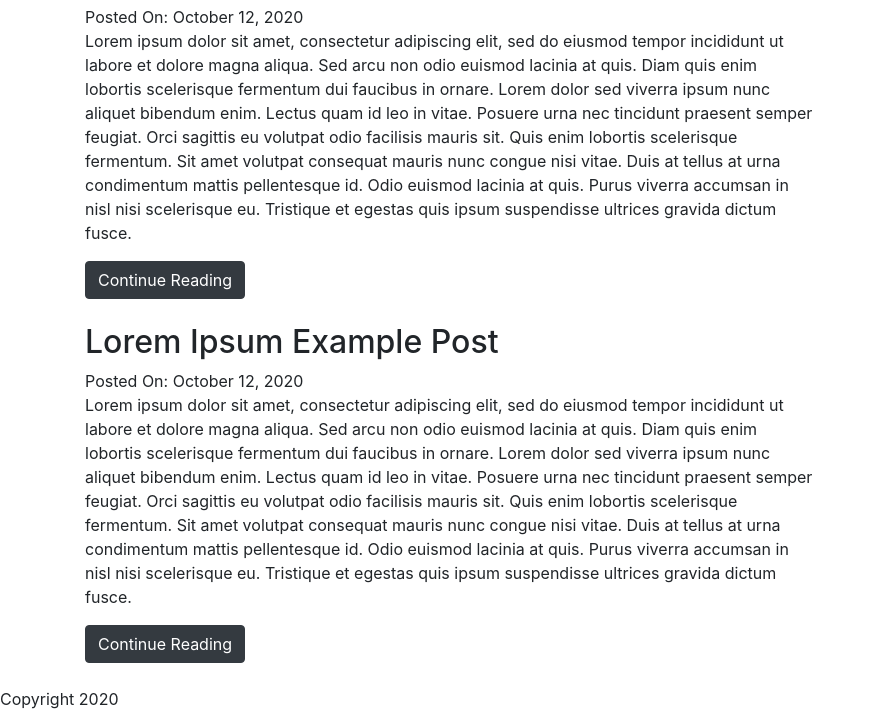
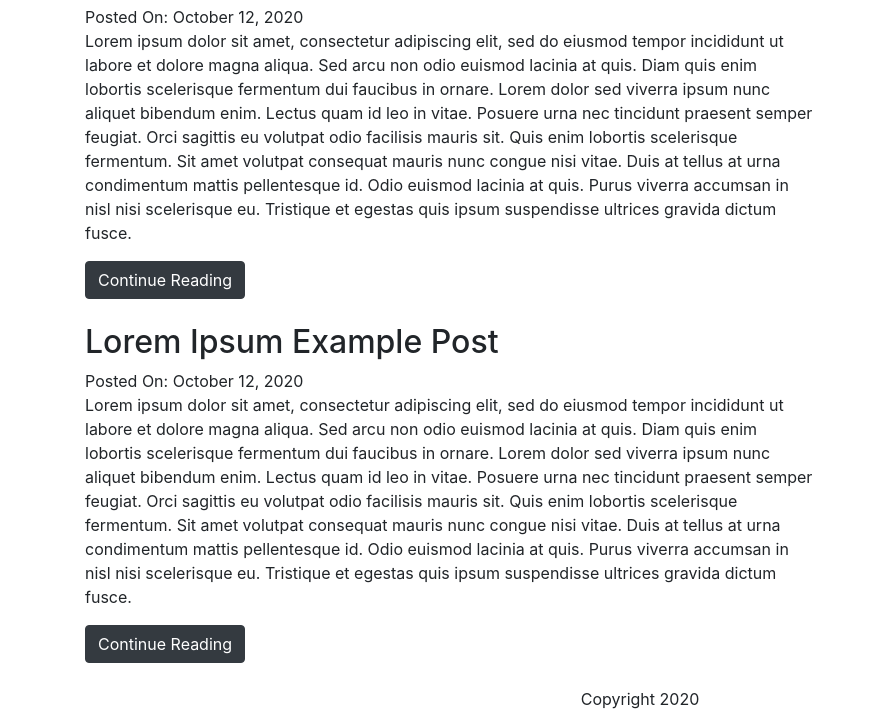
Before and after one commit to Dracnea/SimpliLearnGitProject, a plain HTML site: page Project/blogs.html in a window 1280 px wide. Shown: the part 550-1277 px from the top of the page, without its empty margins (0-874 px from the left). Drawn offline with nearby package versions, Linux system fonts and the light colour scheme.

Commit message:
Add styles for page layout and blogs

```diff
--- a/Project/styles.css
+++ b/Project/styles.css
@@ -6,3 +6,24 @@ li {
 span.text-light2{
     color: #999c9f;
 }
+
+.sticky {
+    position: fixed;
+}
+
+#page-container {
+    position: relative;
+    min-height: 100vh;
+  }
+
+#content-wrap {
+    padding-bottom: 2.5rem;    /* Footer height */
+  }
+
+#footer {
+    text-align: center;
+    position: absolute;
+    bottom: 0;
+    width: 100%;
+    height: 2.5rem;            /* Footer height */
+  }
```
